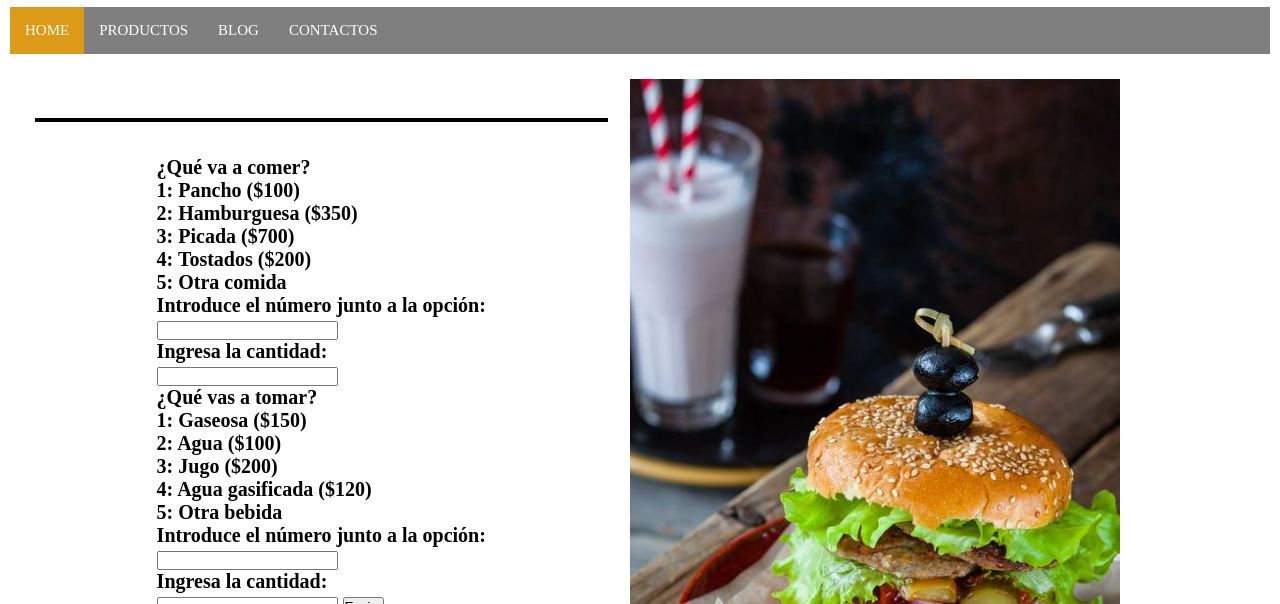
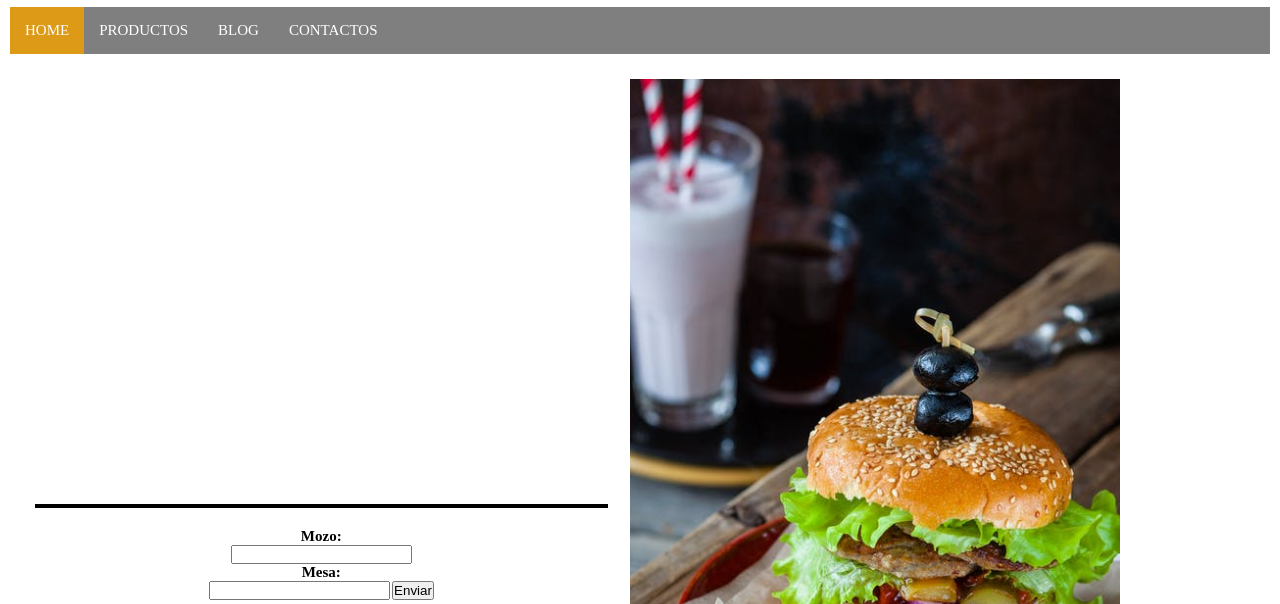
Before and after one commit to matiasqv/RestoBarJS23660QuinterosMatias, a plain HTML site: page index.html in a window 1280 px wide. Both pictures are taken after a click on the element "Realice su pedido". Shown: the part 196-800 px from the top of the page. Drawn offline with Linux system fonts and the light colour scheme.

Commit message:
clase 09 complementario

```diff
--- a/index.html
+++ b/index.html
@@ -42,6 +42,20 @@
                 <!-- TENGO QUE CAMBIAR EL IMPUT POR UN BOTON -->
                 <!-- <input type="button" class="menu__item menu__link pedido" value="Realice su pedido" onclick="correr()"> -->
                 <!-- <button id="btn-pedido" class="menu__item menu__link pedido">Realice su pedido</button> -->
+                <!-- <div id= "local">
+                    <h1>Mozo:</h1>
+                    <input type="text" placeholder="Ingrese ID." id="idMozo">
+                    <h1>Mesa:</h1>
+                    <input type="text" placeholder="Ingrese ID" id="idMesa"><br>
+                    <input type="submit" id="addMesa" value="Enviar">
+                </div> -->
+                <form id="formularioXXX">
+                    <h1>Mozo:</h1>
+                    <input type="text">
+                    <h1>Mesa:</h1>
+                    <input type="number">
+                    <input type="submit" id="addMesaXXX" value="Enviar">
+                </form>
                 <div id= "hacerPedido"></div>
                 <div id= "pedido" class="menu__item menu__link" ></div>
                 <!-- No lo voy a usar por ahora -->
--- a/js/main.js
+++ b/js/main.js
@@ -3,15 +3,57 @@
 
 
 //AGREGA EL BOTON DE PEDIDO
+document.getElementById("formularioXXX").style.display = "none";
 let contenedor = document.createElement("hacerPedido");
 contenedor.innerHTML = `<button id="btn-pedido" class="menu__item menu__link pedido">Realice su pedido</button>`;
 hacerPedido.appendChild(contenedor);
+let mesa = 0;
+let mozo = 0;
 
 //ELIMINAR EL BOTON DE PEDIDO
 hacerPedido.addEventListener("click", respuestaClick2)
 function respuestaClick2() {
     hacerPedido.parentNode.removeChild(hacerPedido);
+
+    document.getElementById("formularioXXX").style.display = "block";
+    let miFormulario = document.getElementById("formularioXXX");
+    miFormulario.addEventListener("submit", validarFormulario);
+    function validarFormulario(e) {
+        e.preventDefault();
+        let formulario = e.target
+        console.log(formulario.children[1].value);
+        console.log(formulario.children[3].value);
+
+    }
+
+    // document.getElementById("local").style.display = "block";
+
+    // let local = document.getElementById ("local");
+    // local.addEventListener("submit", validarFormulario);
+    // function validarFormulario(e) {
+    //     //Cancelamos el comportamiento del evento
+    //     e.preventDefault();
+    //     //Obtenemos el elemento desde el cual se disparó el evento
+    //     let formulario = e.target
+    //     //Obtengo el valor del primero hijo <input type="text">
+    //     console.log(formulario.children[0].value);
+    //     //Obtengo el valor del segundo hijo <input type="number">
+    //     console.log(formulario.children[1].value);
+    //     // document.getElementById("local").style.display = "none";
+    // }
 }
+
+
+
+console.log(mozo);
+console.log(mesa);
+
+
+
+
+
+
+
 
 let comida = 0;
 let cantidadComida = 0;
@@ -21,14 +63,16 @@ let cantidadBebida = 0;
 let precioBebida = 0;
 
 // Click del boton pedido
-let boton = document.getElementById("btn-pedido");
+let boton = document.getElementById("addMesaXXX");
 boton.addEventListener("click", respuestaClick);
 function respuestaClick() {
-    console.log("Respuesta evento");
+
+    document.getElementById("formularioXXX").style.display = "none";
+
     let miFormulario = document.createElement("formulario");
     miFormulario.innerHTML = ` <form id="formulario">
                                     <div>
-                                        ¿Qué va a comer?<br>
+                                        <h2>¿Qué va a comer?</h2><br>
                                         1: Pancho ($100)<br>
                                         2: Hamburguesa ($350)<br>
                                         3: Picada ($700)<br>
@@ -41,8 +85,8 @@ function respuestaClick() {
                                         Ingresa la cantidad:<br>
                                     </div>
                                     <input type="number">
-                                    <div>
-                                        ¿Qué vas a tomar?<br>
+                                    <div><br>
+                                        <h2>¿Qué vas a tomar?</h2><br>
                                         1: Gaseosa ($150)<br>
                                         2: Agua ($100)<br>
                                         3: Jugo ($200)<br>
@@ -54,7 +98,7 @@ function respuestaClick() {
                                     <div>
                                         Ingresa la cantidad:<br>
                                     </div>
-                                    <input type="number">
+                                    <input type="number"><br>
                                     <input type="submit" value="Enviar">
                                 </form>`
     pedido.appendChild(miFormulario);
@@ -65,6 +109,12 @@ function respuestaClick() {
         e.preventDefault();
         //Obtenemos el elemento desde el cual se disparó el evento
         let formulario = e.target;
+
+        console.log(formulario.children[0].value);
+        console.log(formulario.children[1].value);
+        console.log(formulario.children[2].value);
+        console.log(formulario.children[3].value);
+        console.log(formulario.children[4].value);
 
         if (formulario.children[1].value.length == 0 || parseInt(formulario.children[1].value) == 0 || parseInt(formulario.children[1].value) > 5 || parseInt(formulario.children[1].value) < 0) {
             alert("Tiene que ingresar una opcion de comida del 1 al 5");
--- a/scss/_section.scss
+++ b/scss/_section.scss
@@ -70,6 +70,9 @@
                 color: black;
                 font-size: 2em;
                 border-radius: 50%;
+            }
+            #local{
+                display: none;
             }
         }
     }
```
Also changed, not shown: css/styles.css, 1 other file.
